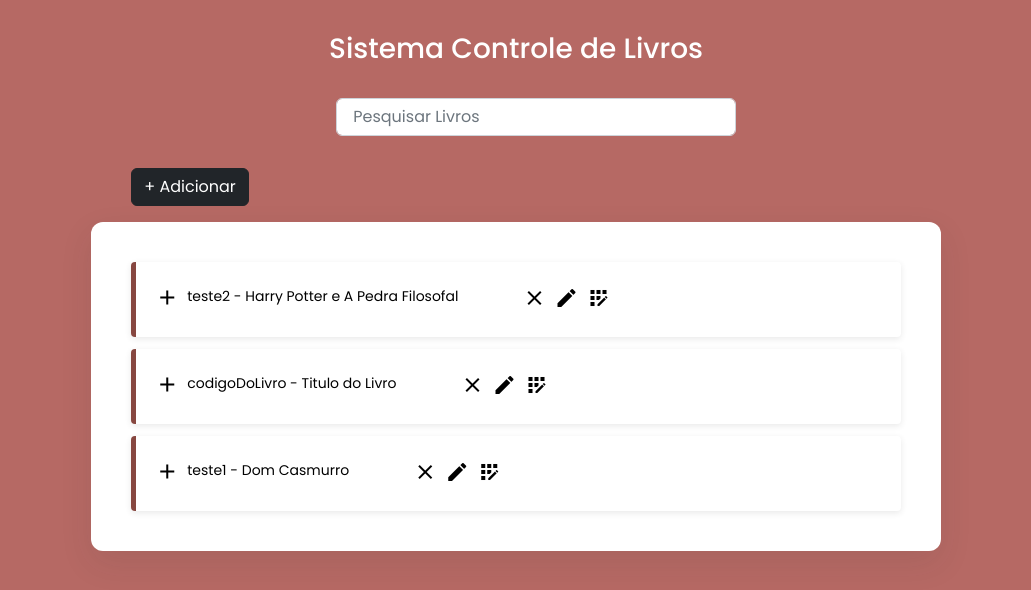
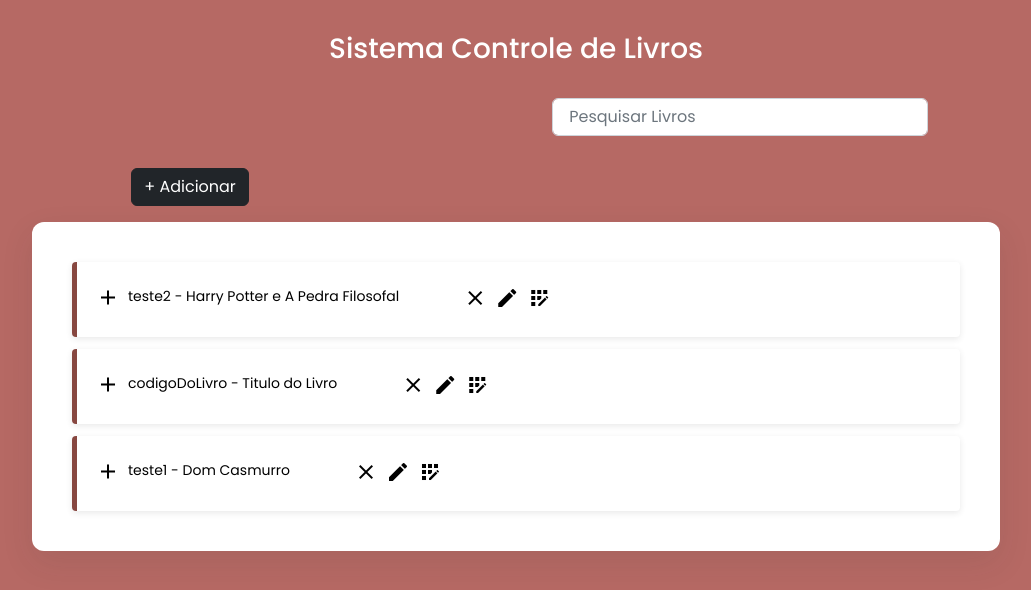
Before and after one commit to ruan-seduc/ProjectLW, a PHP site: page /home.php in a window 1280 px wide. Shown: the part 48-638 px from the top of the page, without its empty margins (124-1155 px from the left). Run offline with PHP 8.4, Linux system fonts and the light colour scheme; a user stored in the database is signed in; data comes from the database, SQL or seed files in the repository.

Commit message:
acordion

```diff
--- a/css/accordion.css
+++ b/css/accordion.css
@@ -122,7 +122,7 @@ body {
 /* For medium devices */
 @media screen and (min-width: 576px) {
     .accordion__container {
-        width: 90%;
+        width: 100%;
         padding: 2.5rem;
         justify-self: center;
         border-radius: .75rem;
--- /dev/null
+++ b/css/stylelogin.css
@@ -0,0 +1,3 @@
+body {
+    background-image: url(../assets/img/backlogin.jpg);
+}
--- a/home.php
+++ b/home.php
@@ -54,9 +54,11 @@
         <div class="main">
             <h3 class="text-center">Sistema Controle de Livros</h3>
             <br>
-            <div class="input-group search d-flex justify-content-center">
-                <input id="searchbar" class="form-control rounded" onkeyup="search_books()" type="text" name="search"
-                    autocomplete="off" placeholder=" Pesquisar Livros">
+            <div class="row align-items-center justify-content-center">
+                <div class="col-sm input-group search justify-content-center">
+                    <input id="searchbar" class="form-control rounded" onkeyup="search_books()" type="text"
+                        name="search" autocomplete="off" placeholder=" Pesquisar Livros">
+                </div>
             </div>
             <div class="float-right">
                 <a class="btn btn-dark control-position" href="adicionar.php" role="button">+ Adicionar</a>
@@ -64,9 +66,10 @@
 
 
             <section class='accordion container'>
-                <div class='accordion__container'>
+                <div class="row">
+                    <div class='accordion__container'>
 
-                    <?php
+                        <?php
                  while( $res = mysqli_fetch_array($resultado)){
                     echo "
                         <div class='accordion__item'>
@@ -89,9 +92,10 @@
                         </div>";
                 }
                 ?>
-                </div>
+                    </div>
             </section>
         </div>
+    </div>
     </div>
 
     <script src=" https://cdn.jsdelivr.net/npm/bootstrap@5.2.0-beta1/dist/js/bootstrap.bundle.min.js"
--- a/index.php
+++ b/index.php
@@ -11,7 +11,7 @@ session_start();
     <meta name="viewport" content="width=device-width, initial-scale=1">
     <link href="https://cdn.jsdelivr.net/npm/bootstrap@5.2.0-beta1/dist/css/bootstrap.min.css" rel="stylesheet"
         integrity="sha384-0evHe/X+R7YkIZDRvuzKMRqM+OrBnVFBL6DOitfPri4tjfHxaWutUpFmBp4vmVor" crossorigin="anonymous">
-    <link rel="stylesheet" type="text/css" href="assets/css/style.css">
+    <link rel="stylesheet" type="text/css" href="css/style.css">
     <title>Sistema de Login</title>
 </head>
 
```
Also changed, not shown: assets/img/backlogin.jpg (added).
